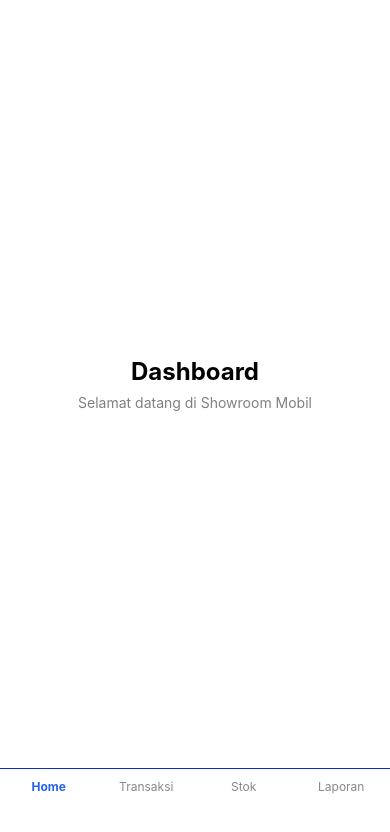
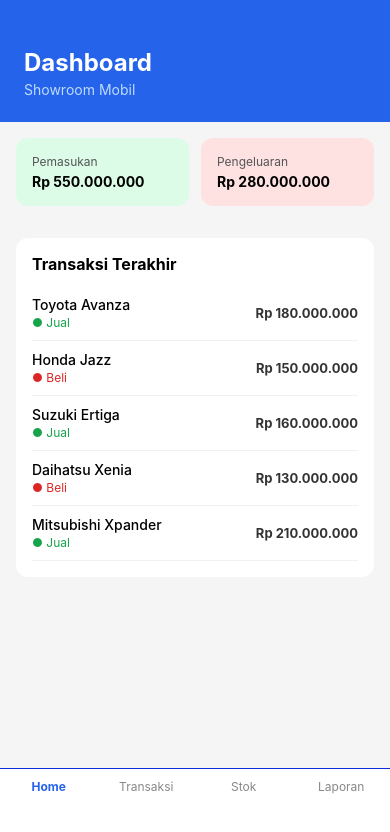
Before and after one commit to abdullohmmuttaqin/ShowroomApp2, a React Native app: screen / in a window 390 px wide. Shown: the top 832 px of the page. Built offline with nearby package versions, Linux system fonts and the light colour scheme.

Commit message:
feat: setup HomeScreens

```diff
--- a/screens/HomeScreen.js
+++ b/screens/HomeScreen.js
@@ -1,29 +1,153 @@
-import { View, Text, StyleSheet } from 'react-native';
+import { View, Text, StyleSheet, ScrollView } from 'react-native';
 
-// HomeScreen adalah halaman pertama yang muncul saat aplikasi dibuka
+// Data dummy transaksi — nanti akan diganti dengan data dari database
+const dummyTransaksi = [
+    { id: 1, jenis: 'jual', mobil: 'Toyota Avanza', harga: 180000000 },
+    { id: 2, jenis: 'beli', mobil: 'Honda Jazz', harga: 150000000 },
+    { id: 3, jenis: 'jual', mobil: 'Suzuki Ertiga', harga: 160000000 },
+    { id: 4, jenis: 'beli', mobil: 'Daihatsu Xenia', harga: 130000000 },
+    { id: 5, jenis: 'jual', mobil: 'Mitsubishi Xpander', harga: 210000000 },
+];
+
+// Fungsi untuk format angka jadi format Rupiah
+const formatRupiah = (angka) => {
+    return 'Rp ' + angka.toLocaleString('id-ID');
+};
+
 export default function HomeScreen() {
+    // Hitung total pemasukan (transaksi jual)
+    const totalPemasukan = dummyTransaksi
+        .filter((t) => t.jenis === 'jual')
+        .reduce((total, t) => total + t.harga, 0);
+
+    // Hitung total pengeluaran (transaksi beli)
+    const totalPengeluaran = dummyTransaksi
+        .filter((t) => t.jenis === 'beli')
+        .reduce((total, t) => total + t.harga, 0);
+
     return (
-        <View style={styles.container}>
-            <Text style={styles.judul}>Dashboard</Text>
-            <Text style={styles.subjudul}>Selamat datang di Showroom Mobil</Text>
-        </View>
+        <ScrollView style={styles.container}>
+            {/* Header */}
+            <View style={styles.header}>
+                <Text style={styles.headerJudul}>Dashboard</Text>
+                <Text style={styles.headerSub}>Showroom Mobil</Text>
+            </View>
+
+            {/* Kartu ringkasan */}
+            <View style={styles.kartuWrapper}>
+                {/* Kartu pemasukan */}
+                <View style={[styles.kartu, styles.kartuHijau]}>
+                    <Text style={styles.kartuLabel}>Pemasukan</Text>
+                    <Text style={styles.kartuNilai}>{formatRupiah(totalPemasukan)}</Text>
+                </View>
+
+                {/* Kartu pengeluaran */}
+                <View style={[styles.kartu, styles.kartuMerah]}>
+                    <Text style={styles.kartuLabel}>Pengeluaran</Text>
+                    <Text style={styles.kartuNilai}>{formatRupiah(totalPengeluaran)}</Text>
+                </View>
+            </View>
+
+            {/* Transaksi terakhir */}
+            <View style={styles.seksi}>
+                <Text style={styles.seksiJudul}>Transaksi Terakhir</Text>
+                {dummyTransaksi.map((t) => (
+                    <View key={t.id} style={styles.itemTransaksi}>
+                        <View>
+                            <Text style={styles.namaMobil}>{t.mobil}</Text>
+                            <Text style={t.jenis === 'jual' ? styles.labelJual : styles.labelBeli}>
+                                {t.jenis === 'jual' ? '● Jual' : '● Beli'}
+                            </Text>
+                        </View>
+                        <Text style={styles.harga}>{formatRupiah(t.harga)}</Text>
+                    </View>
+                ))}
+            </View>
+        </ScrollView>
     );
 }
 
 const styles = StyleSheet.create({
     container: {
         flex: 1,
-        alignItems: 'center',
-        justifyContent: 'center',
-        backgroundColor: '#fff',
+        backgroundColor: '#f5f5f5',
     },
-    judul: {
+    header: {
+        backgroundColor: '#2563eb',
+        padding: 24,
+        paddingTop: 48,
+    },
+    headerJudul: {
         fontSize: 24,
         fontWeight: 'bold',
+        color: '#fff',
     },
-    subjudul: {
+    headerSub: {
         fontSize: 14,
-        color: 'gray',
-        marginTop: 8,
+        color: '#bfdbfe',
+        marginTop: 4,
+    },
+    kartuWrapper: {
+        flexDirection: 'row',
+        padding: 16,
+        gap: 12,
+    },
+    kartu: {
+        flex: 1,
+        borderRadius: 12,
+        padding: 16,
+    },
+    kartuHijau: {
+        backgroundColor: '#dcfce7',
+    },
+    kartuMerah: {
+        backgroundColor: '#fee2e2',
+    },
+    kartuLabel: {
+        fontSize: 12,
+        color: '#555',
+    },
+    kartuNilai: {
+        fontSize: 14,
+        fontWeight: 'bold',
+        marginTop: 4,
+    },
+    seksi: {
+        backgroundColor: '#fff',
+        margin: 16,
+        borderRadius: 12,
+        padding: 16,
+    },
+    seksiJudul: {
+        fontSize: 16,
+        fontWeight: 'bold',
+        marginBottom: 12,
+    },
+    itemTransaksi: {
+        flexDirection: 'row',
+        justifyContent: 'space-between',
+        alignItems: 'center',
+        paddingVertical: 10,
+        borderBottomWidth: 1,
+        borderBottomColor: '#f0f0f0',
+    },
+    namaMobil: {
+        fontSize: 14,
+        fontWeight: '500',
+    },
+    labelJual: {
+        fontSize: 12,
+        color: '#16a34a',
+        marginTop: 2,
+    },
+    labelBeli: {
+        fontSize: 12,
+        color: '#dc2626',
+        marginTop: 2,
+    },
+    harga: {
+        fontSize: 13,
+        fontWeight: 'bold',
+        color: '#333',
     },
 });
```
